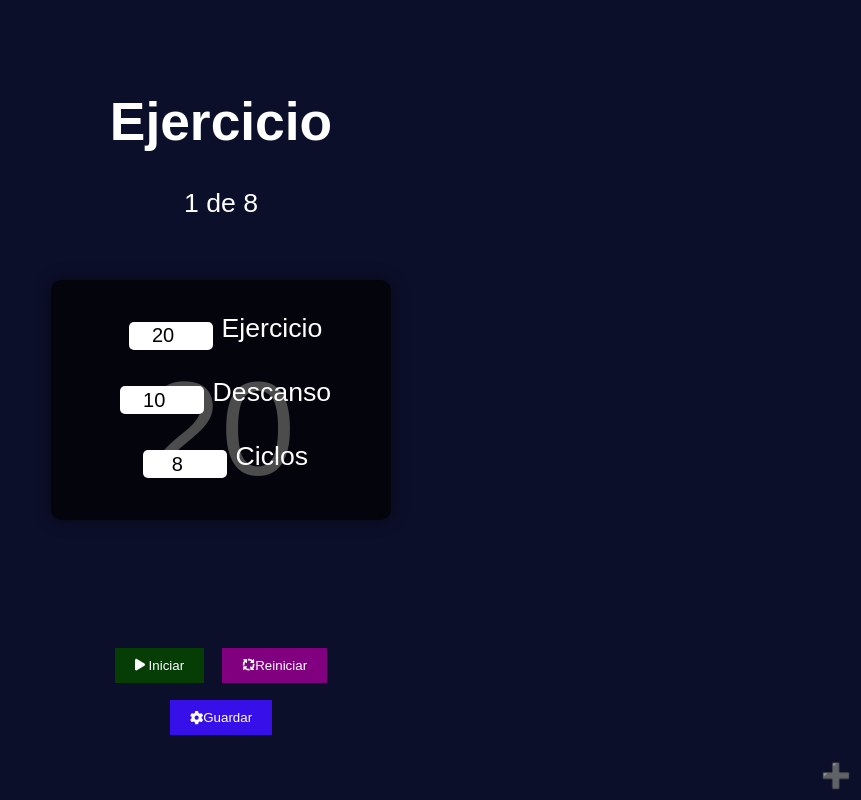
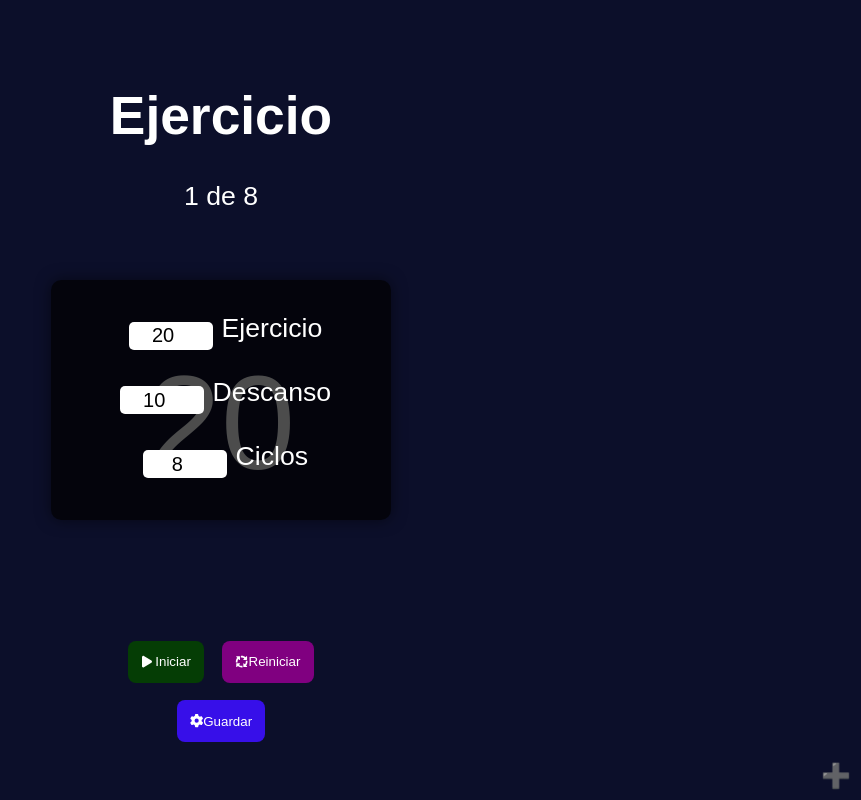
Before and after one commit to aljerr3/tabataclock, a React (Create React App) app: page / in a window 1280 px wide. Shown: the whole page, without its empty margins (419-1280 px from the left). Built offline with nearby package versions, Linux system fonts and the light colour scheme; a web font is replaced by a local one.

Commit message:
fix colors a css

```diff
--- a/src/App.css
+++ b/src/App.css
@@ -30,10 +30,12 @@
   background-color: rgb(5, 61, 5);
   color: white;
   border: none;
-  padding: 10px 20px;
+  padding: calc(100vh/60);
   margin: calc(100vh/90);
   cursor: pointer;
   transition: background-color 0.3s;
+  border-radius: calc(100vh/100);
+  font-size: calc(100vh/60);
 }
 
 .start-button:hover {
@@ -44,20 +46,24 @@
   background-color: purple;
   color: white;
   border: none;
-  padding: 10px 20px;
+  padding: calc(100vh/60);
   margin: calc(100vh/90);
   cursor: pointer;
   transition: background-color 0.3s;
+  border-radius: calc(100vh/100);
+  font-size: calc(100vh/60);
 }
 
 .btnPause{
   background-color: #e9e50f;
   color: white;
   border: none;
-  padding: 10px 20px;
+  padding: calc(100vh/60);
   margin: calc(100vh/90);
   cursor: pointer;
   transition: background-color 0.3s;
+  border-radius: calc(100vh/100);
+  font-size: calc(100vh/60);
 }
 
 
@@ -65,10 +71,12 @@
   background-color: #370fe9;
   color: white;
   border: none;
-  padding: 10px 20px;
+  padding: calc(100vh/60);
   margin: calc(100vh/90);
   cursor: pointer;
   transition: background-color 0.3s;
+  border-radius: calc(100vh/100);
+  font-size: calc(100vh/60);
 }
 
 .reset-button:hover {
```
